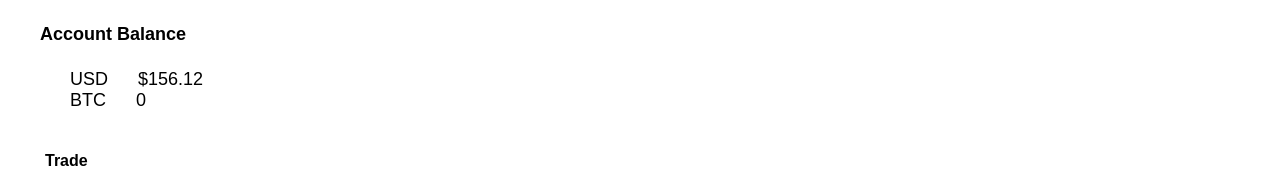
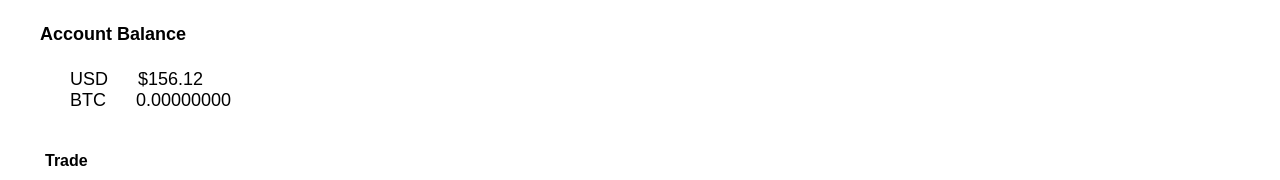
Before and after one commit to szimmers/coinsquare-fsdev-fe-takehome, a React (Create React App) app in the folder client/: page / in a window 1280 px wide. Shown: the top 180 px of the page. Built offline with nearby package versions, Linux system fonts and the light colour scheme.

Commit message:
- implement formatting on the BTC balance

```diff
--- a/client/src/components/AccountBalance.js
+++ b/client/src/components/AccountBalance.js
@@ -23,7 +23,12 @@ class AccountBalance extends Component {
 
 				<label className="balanceBlockLabel">
 					BTC
-					<span className="currency">{this.props.btcBalance}</span>
+					<span className="currency">
+					{new Intl.NumberFormat('en-US', {
+						style: 'decimal',
+						minimumFractionDigits: 8
+					}).format(this.props.btcBalance)}
+					</span>
 				</label>
 			</div>
 		);
```
